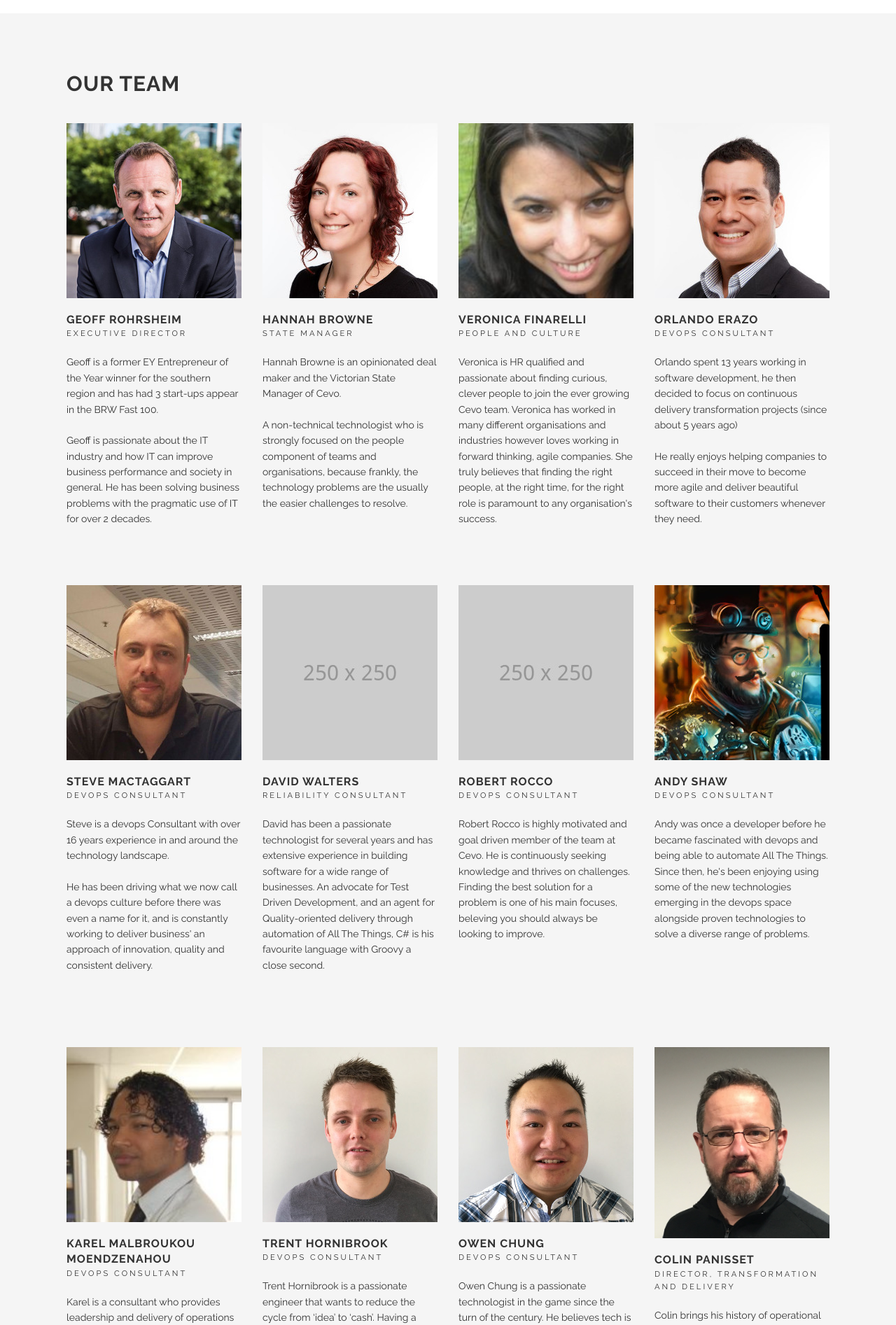
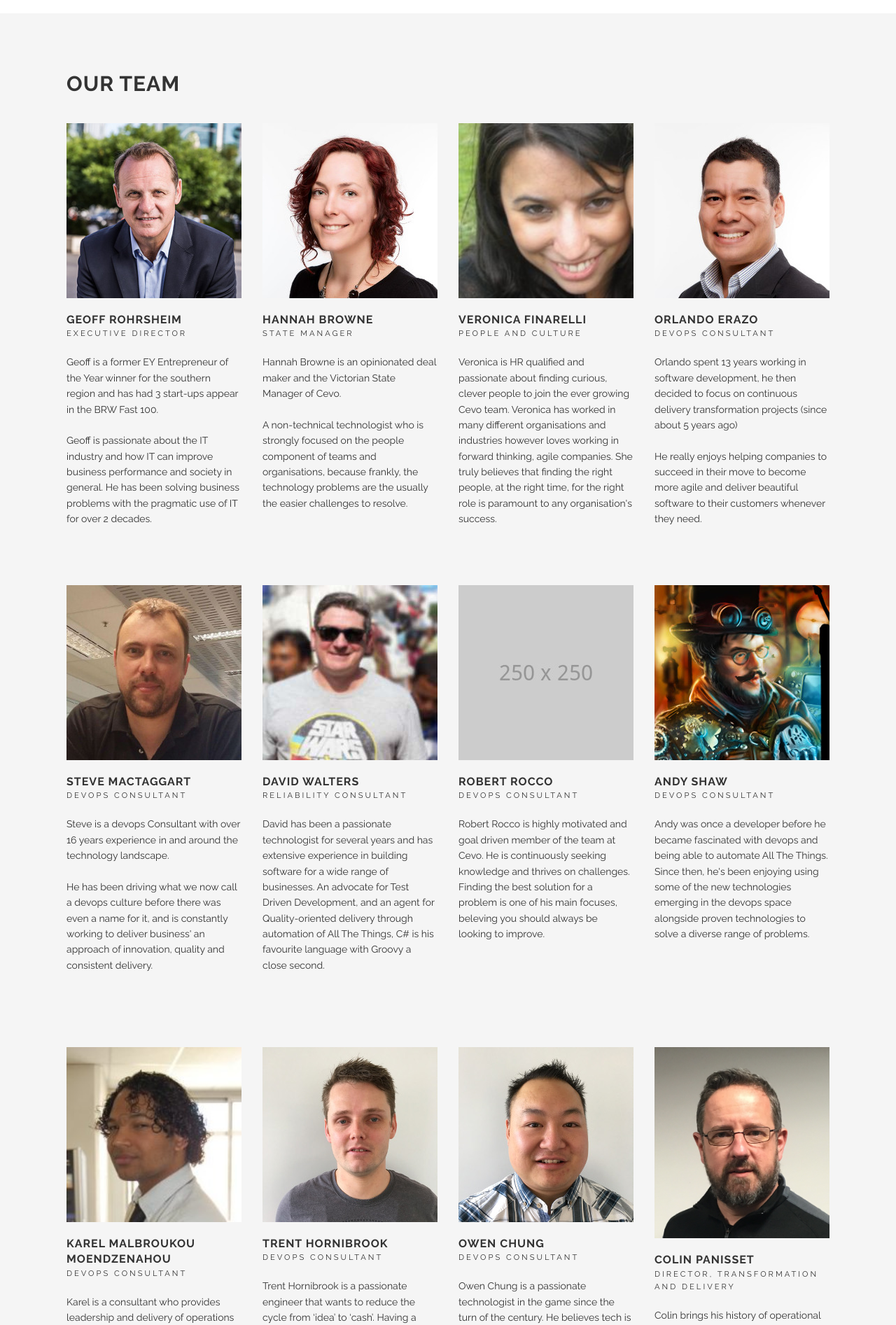
Before and after one commit to nonspecialist/cevoaustralia.github.io, a Jekyll site: the page built from about.html, in a window 1280 px wide. Shown: the part 966-2859 px from the top of the page at 70% size. Built offline with Jekyll 4.4.1, drawn with Linux system fonts in a browser that asks for light colours.

Commit message:
dw-bio: update staff data with new pic

```diff
--- a/_data/staff.yml
+++ b/_data/staff.yml
@@ -57,14 +57,13 @@
     - icon_class: fa fa-twitter
       url: https://www.twitter.com/stevemac
 
-
 - name: David Walters
   position: Reliability Consultant
   desc:
     David has been a passionate technologist for several years and has extensive experience in building software for a wide range of businesses.
     An advocate for Test Driven Development, and an agent for Quality-oriented delivery through automation of All The Things,
     C# is his favourite language with Groovy a close second.
-  avatar: images/@stock/member-4.jpg
+  avatar: images/staff/david_walters.jpg
   socials:
     - icon_class: fa fa-linkedin
       url: https://www.linkedin.com/in/dw-linkedin
```
